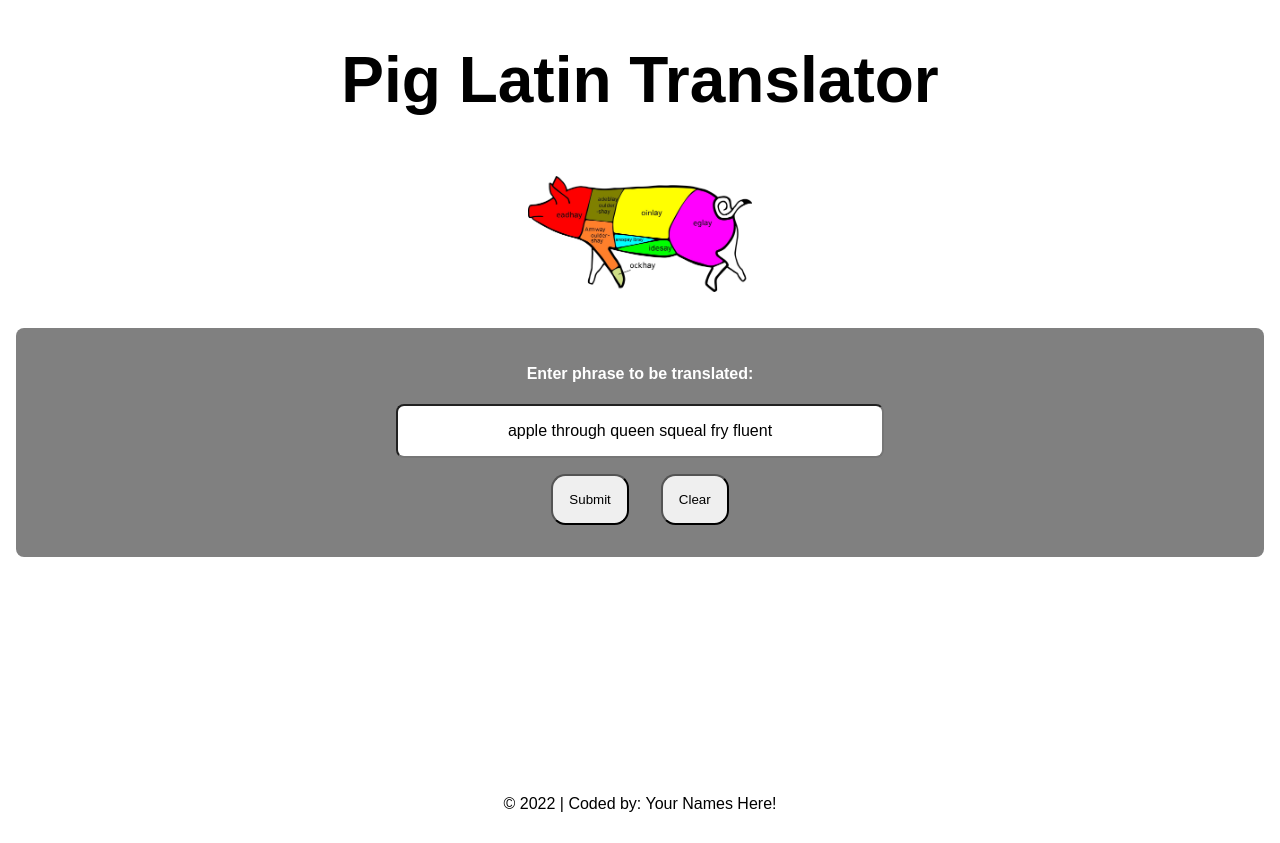
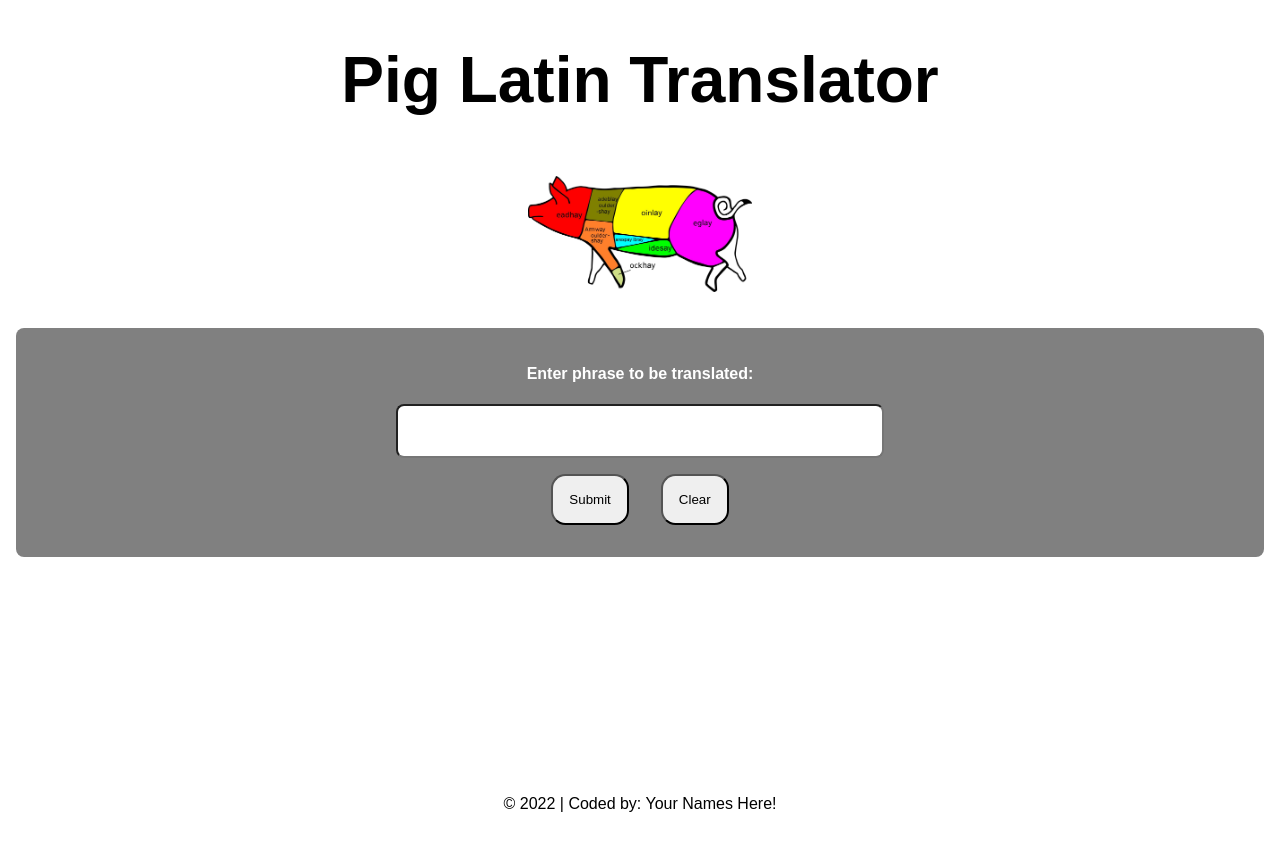
Before and after one commit to learn-academy-2022-hotel/pig-latin-lil-porky, a React (Create React App) app: page / in a window 1280 px wide. Built offline with nearby package versions, Linux system fonts and the light colour scheme.

Commit message:
completed vowel challenge

```diff
--- a/src/App.js
+++ b/src/App.js
@@ -5,7 +5,7 @@ import butcherPigImage from './assets/butcherPig.jpeg'
 const App = () => {
 
   // ACTION ITEM: to make the development process easier there are some preassigned words in the input field, when you are ready for your full user experience delete the test words passed to useState and pass an empty string
-  const [userInput, setUserInput] = useState("apple through queen squeal fry fluent")
+  const [userInput, setUserInput] = useState("")
   const [inputTranslated, setInputTranslated] = useState("")
 
   // ACTION ITEM: the "myPigLatinCodeHere" function is where you will put your logic to translate the sentence entered by the user into Pig Latin
@@ -30,8 +30,20 @@ const App = () => {
         )
       })
       console.log("vowelsArray:", vowelsArray)
+      // --> [vowels]
+      // ACTION ITEM: your Pig Latin logic goes here!
+        // if (eachWord[0] === 'a' || eachWord[0] === 'e' || eachWord[0] === 'i' || eachWord[0] === 'o' || eachWord[0] === 'u') {
+        //   console.log(eachWord[0])
+        //   return eachWord + 'way'
+        // }
 
-      // ACTION ITEM: your Pig Latin logic goes here!
+        if (eachWord.search(/[aeiou]/) === 0) {
+              return eachWord + 'way'
+        }
+
+        // console.log(eachWord.search(/[aeiou]/))
+        // --> input: banana output: 1
+        // console.log(eachWord.indexOf(vowelsArray[0]))
 
 
 
```
